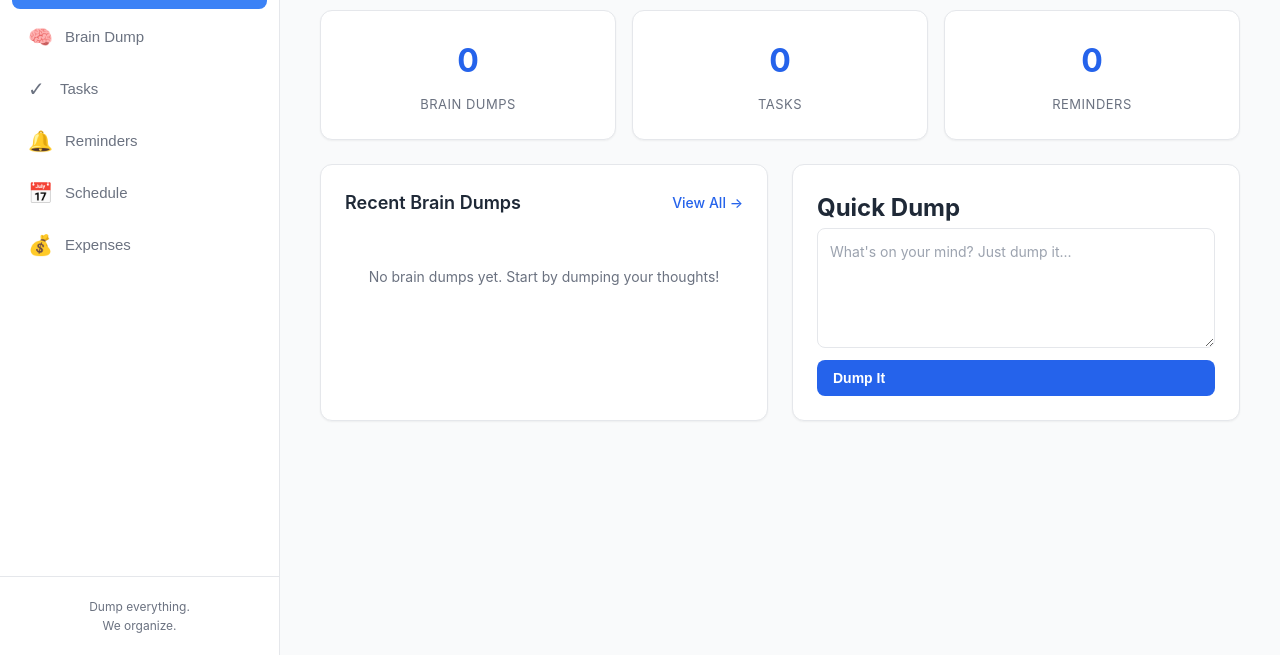
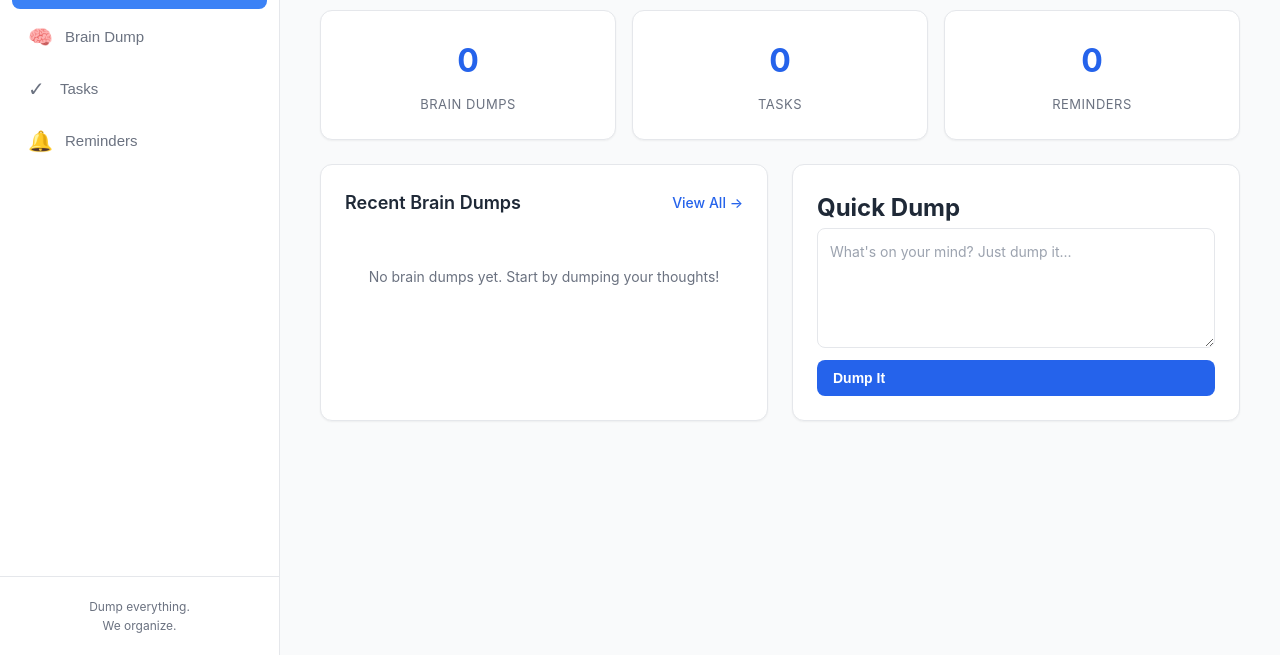
Before and after one commit to raphaelraflores11-sys/LifeOs, a plain HTML site: page index.html in a window 1280 px wide. Shown: the part 145-800 px from the top of the page. Drawn offline with Linux system fonts and the light colour scheme.

Commit message:
Update index.html

```diff
--- a/index.html
+++ b/index.html
@@ -7,7 +7,6 @@
     <link rel="stylesheet" href="styles.css">
     <link rel="stylesheet" href="tasks.css">
     <link rel="stylesheet" href="reminders.css">
-
 </head>
 <body>
     <div class="app-container">
@@ -41,14 +40,6 @@
                 <button class="nav-item" data-page="reminders">
                     <span class="nav-icon">🔔</span>
                     <span class="nav-label">Reminders</span>
-                </button>
-                <button class="nav-item" data-page="schedule">
-                    <span class="nav-icon">📅</span>
-                    <span class="nav-label">Schedule</span>
-                </button>
-                <button class="nav-item" data-page="expenses">
-                    <span class="nav-icon">💰</span>
-                    <span class="nav-label">Expenses</span>
                 </button>
             </nav>
 
@@ -136,7 +127,7 @@
                 </div>
             </section>
 
-            <!-- Tasks Page (Placeholder) -->
+            <!-- Tasks Page (tasks.js fills this in) -->
             <section id="tasks" class="page">
                 <div class="page-header">
                     <h1>Tasks</h1>
@@ -147,7 +138,7 @@
                 </div>
             </section>
 
-            <!-- Reminders Page (Placeholder) -->
+            <!-- Reminders Page (reminders.js fills this in) -->
             <section id="reminders" class="page">
                 <div class="page-header">
                     <h1>Reminders</h1>
@@ -158,7 +149,7 @@
                 </div>
             </section>
 
-            <!-- Schedule Page (Placeholder) -->
+            <!-- Schedule Page (Placeholder, not in the menu for now) -->
             <section id="schedule" class="page">
                 <div class="page-header">
                     <h1>Schedule</h1>
@@ -169,7 +160,7 @@
                 </div>
             </section>
 
-            <!-- Expenses Page (Placeholder) -->
+            <!-- Expenses Page (Placeholder, not in the menu for now) -->
             <section id="expenses" class="page">
                 <div class="page-header">
                     <h1>Expenses</h1>
@@ -186,6 +177,5 @@
     <script src="tasks.js"></script>
     <script src="reminders.js"></script>
     <script src="dump-actions.js"></script>
-
 </body>
 </html>
```
